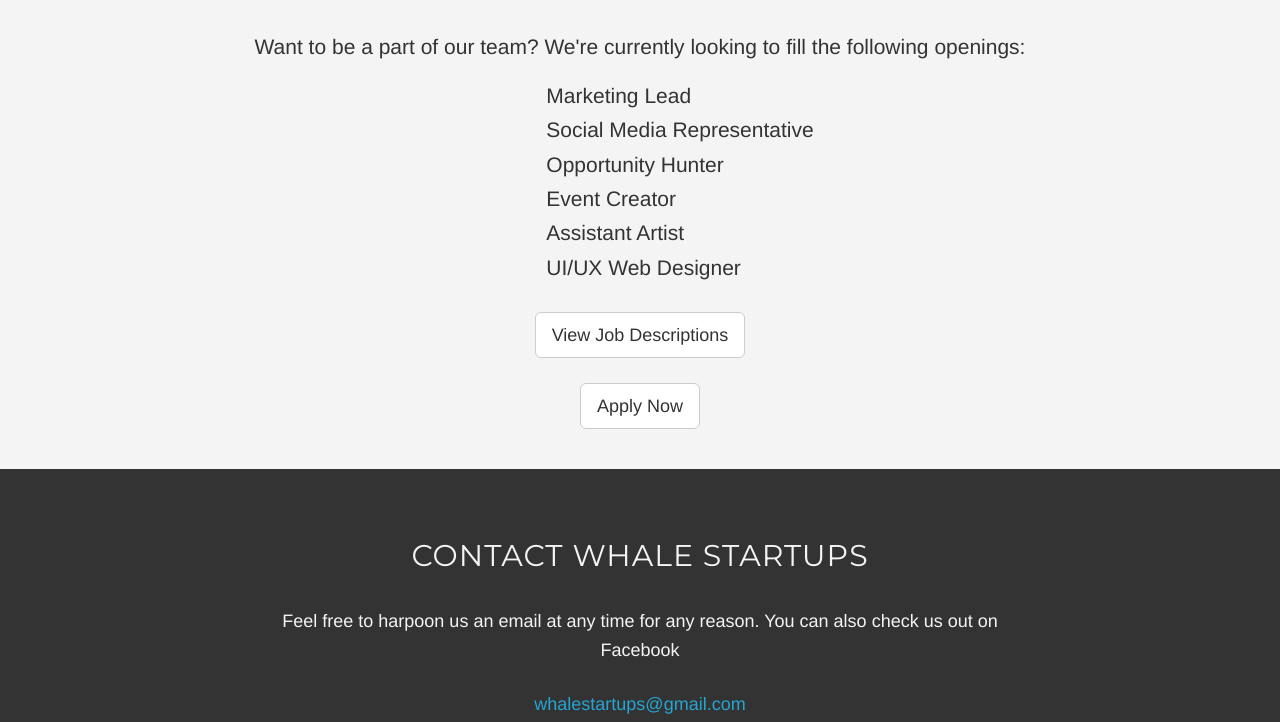
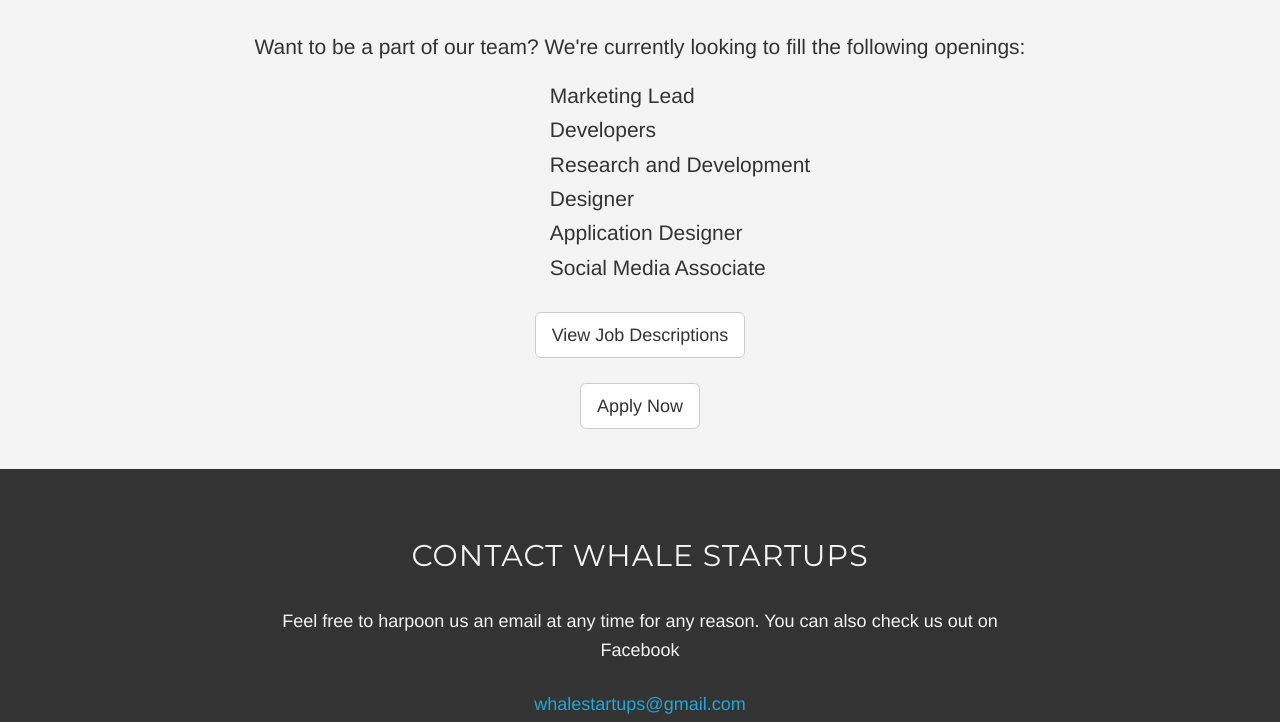
Before and after one commit to iwilsonq/whales-r-us, a website: page index.html in a window 1280 px wide. Shown: the part 2024-2746 px from the top of the page. Drawn offline with nearby package versions, Linux system fonts and the light colour scheme.

Commit message:
Updated Job Descriptions
Just adjusted the job descriptions

```diff
--- a/index.html
+++ b/index.html
@@ -104,11 +104,11 @@
         </p>
         <ul class="jobs-list lead">
           <li class="job-title">Marketing Lead</li>
-          <li class="job-title">Social Media Representative</li>
-          <li class="job-title">Opportunity Hunter</li>
-          <li class="job-title">Event Creator</li>
-          <li class="job-title">Assistant Artist</li>
-          <li class="job-title">UI/UX Web Designer</li>
+          <li class="job-title">Developers</li>
+          <li class="job-title">Research and Development</li>
+          <li class="job-title">Designer</li>
+          <li class="job-title">Application Designer</li>
+          <li class="job-title">Social Media Associate</li>
         </ul>
         <a href="https://drive.google.com/drive/u/0/folders/0B4u_l2MlUtlUS2plZXRZZTFqTHM" class="btn btn-default btn-lg">View Job Descriptions</a>
         <a href="https://goo.gl/forms/yoIvd9pmcckrDePg1" class="btn btn-default btn-lg">Apply Now</a>
```
